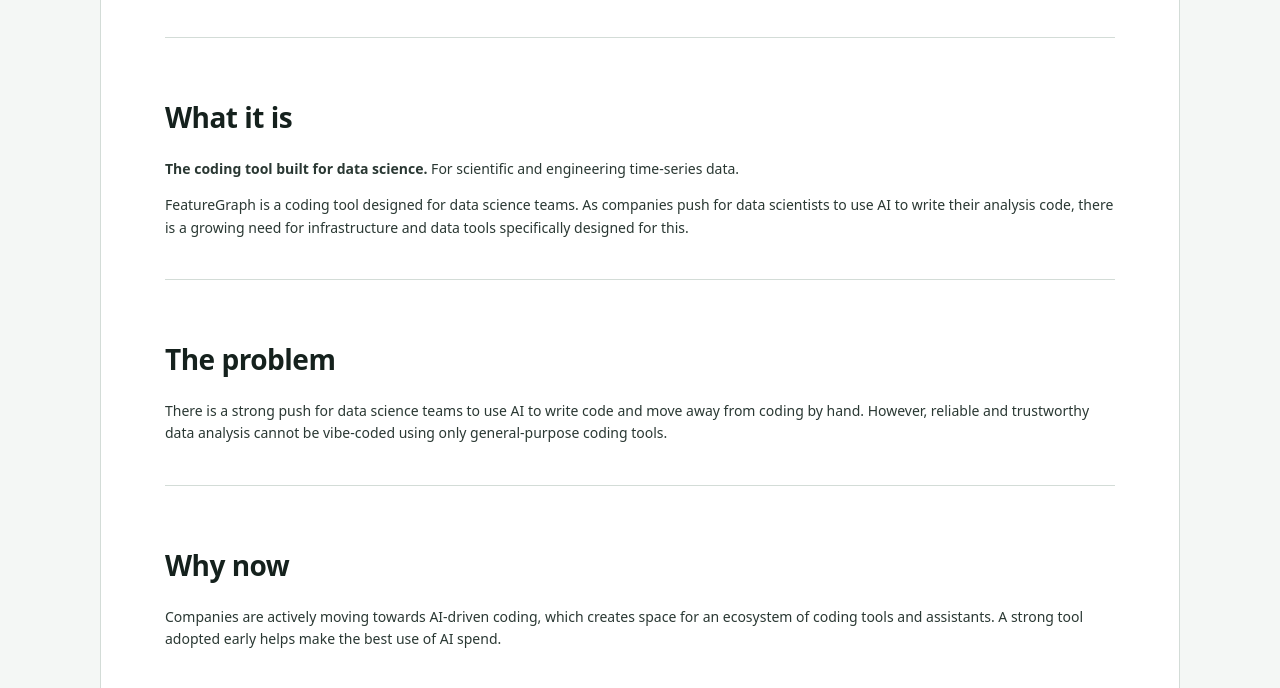
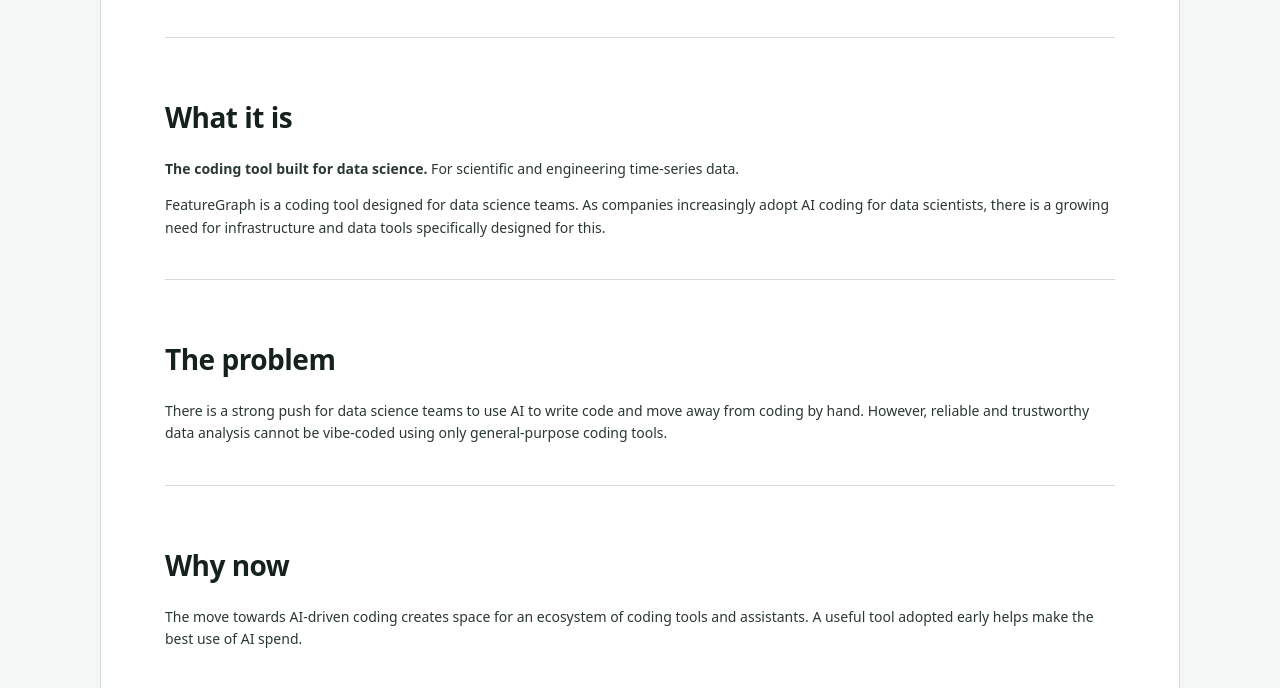
Before and after one commit to featuregraph/featuregraph.github.io, a plain HTML site: page one-pager-7f3k.html in a window 1280 px wide. Shown: the part 261-949 px from the top of the page. Drawn offline with Linux system fonts and the light colour scheme.

Commit message:
Refine text for FeatureGraph description and benefits
Updated wording for clarity and conciseness in the HTML content.

```diff
--- a/one-pager-7f3k.html
+++ b/one-pager-7f3k.html
@@ -45,7 +45,7 @@
         </div>
         <div class="prose">
           <p><strong>The coding tool built for data science.</strong> For scientific and engineering time-series data.</p>
-          <p>FeatureGraph is a coding tool designed for data science teams. As companies push for data scientists to use AI to write their analysis code, there is a growing need for infrastructure and data tools specifically designed for this.</p>
+          <p>FeatureGraph is a coding tool designed for data science teams. As companies increasingly adopt AI coding for data scientists, there is a growing need for infrastructure and data tools specifically designed for this.</p>
         </div>
       </section>
       <section class="section intro-grid">
@@ -61,7 +61,7 @@
           <h2>Why now</h2>
         </div>
         <div class="prose">
-          <p>Companies are actively moving towards AI-driven coding, which creates space for an ecosystem of coding tools and assistants. A strong tool adopted early helps make the best use of AI spend.</p>
+          <p>The move towards AI-driven coding creates space for an ecosystem of coding tools and assistants. A useful tool adopted early helps make the best use of AI spend.</p>
         </div>
       </section>
       <section class="section intro-grid">
```
